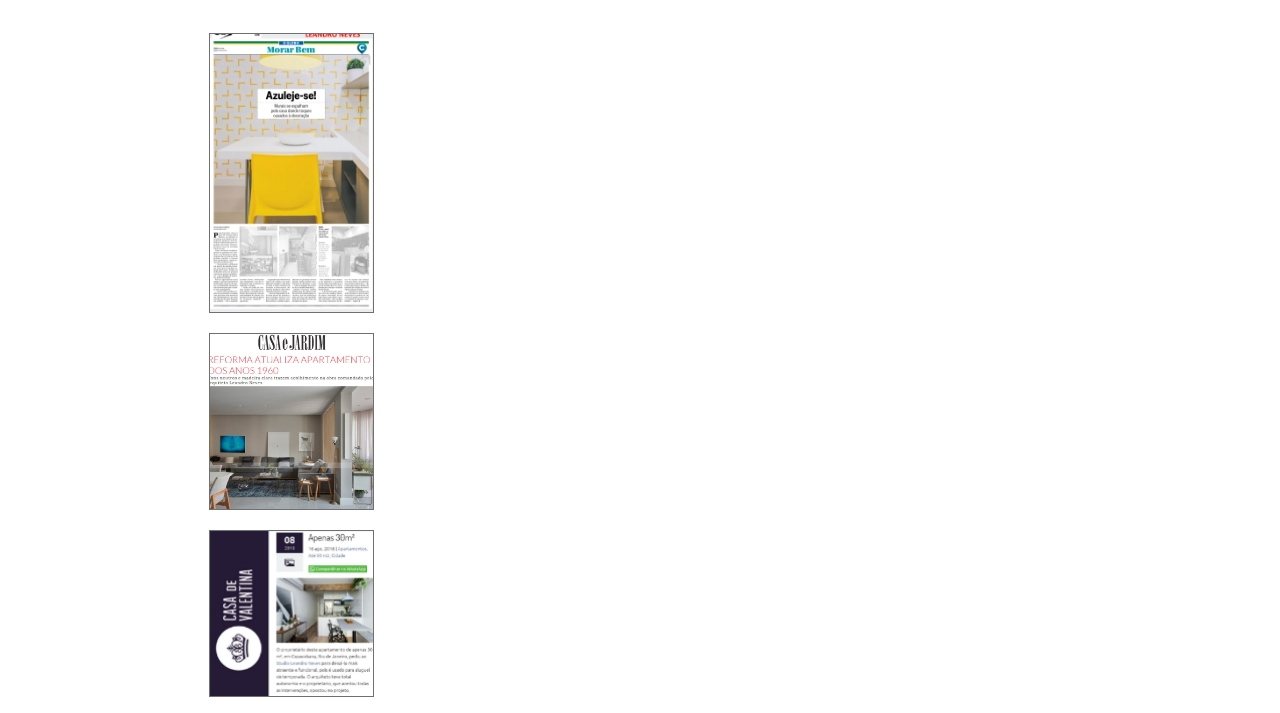
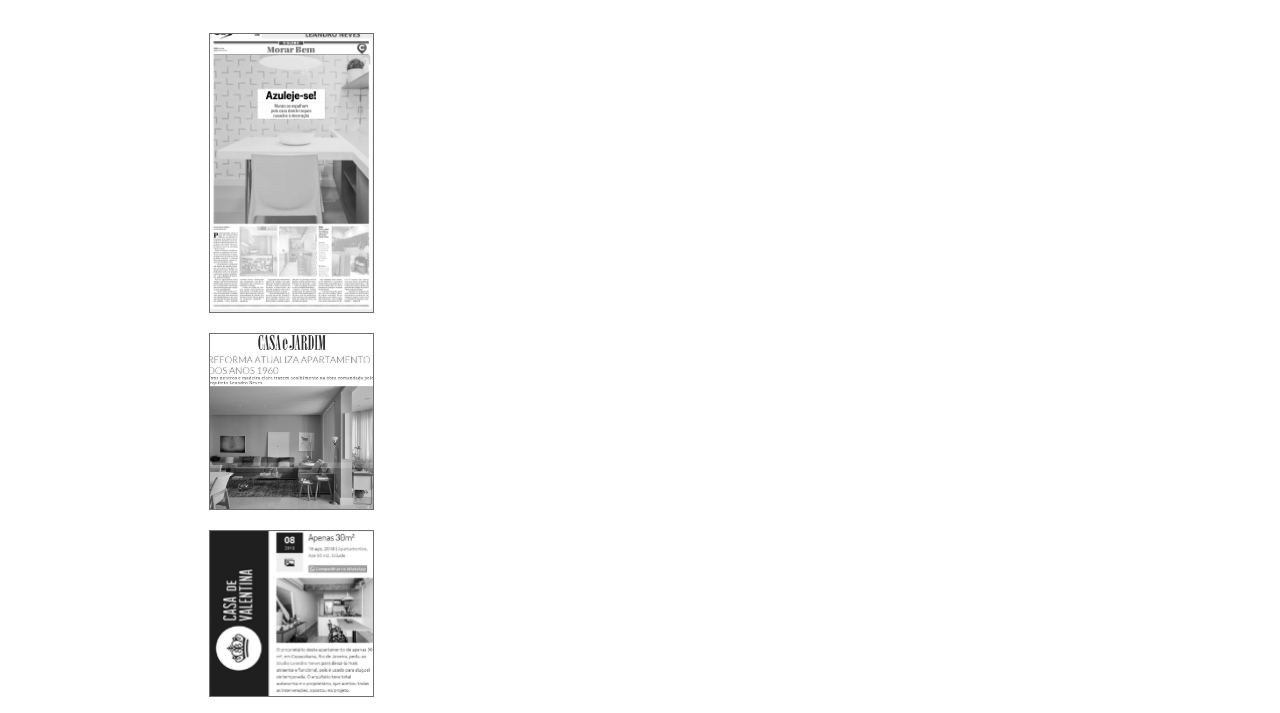
Before and after one commit to laerciodev/leandro-neves-site, a Gatsby site: page /midia in a window 1280 px wide. Shown: the part 87-800 px from the top of the page. Built offline with nearby package versions, Linux system fonts and the light colour scheme; Gatsby itself is replaced by a stand-in of ours.

Commit message:
feat: add filter grayscale(100%)

```diff
--- a/src/components/ContentMidia/styles.css
+++ b/src/components/ContentMidia/styles.css
@@ -11,4 +11,9 @@
 .img-midia {
     margin: 20px 0;
     max-width: 165px;
+    filter: grayscale(100%);
 }
+
+.img-midia:hover {
+    filter: none;
+}
```
